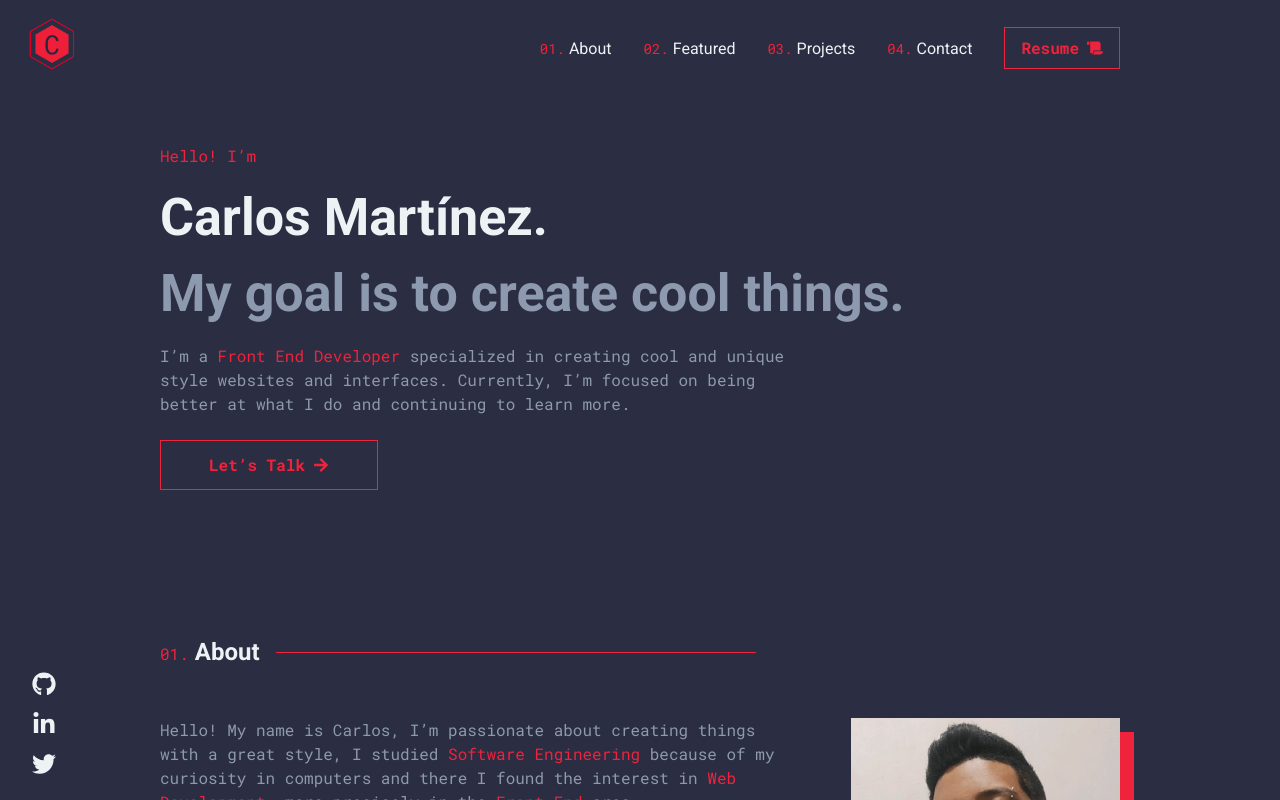
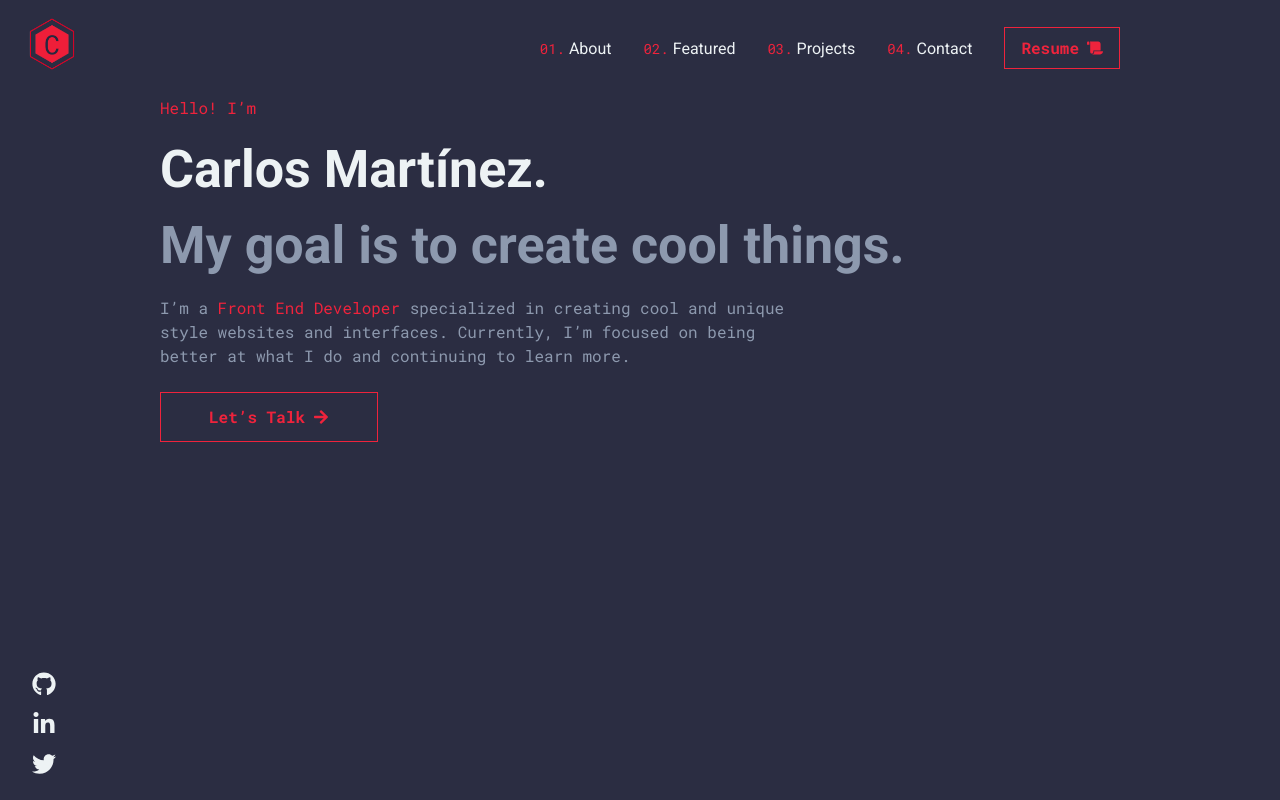
Before and after one commit to carlosamarto/portfolio, a React (Create React App) app: page / in a window 1280 px wide. Shown: the top 800 px of the page. Built offline with nearby package versions, Linux system fonts and the light colour scheme.

Commit message:
update v3.2

```diff
--- a/src/Styles.css
+++ b/src/Styles.css
@@ -72,7 +72,7 @@
   }
 
   .section {
-    @apply flex justify-start xs:my-12 my-4;
+    @apply min-h-screen flex justify-start;
   }
 
   .error {
```
